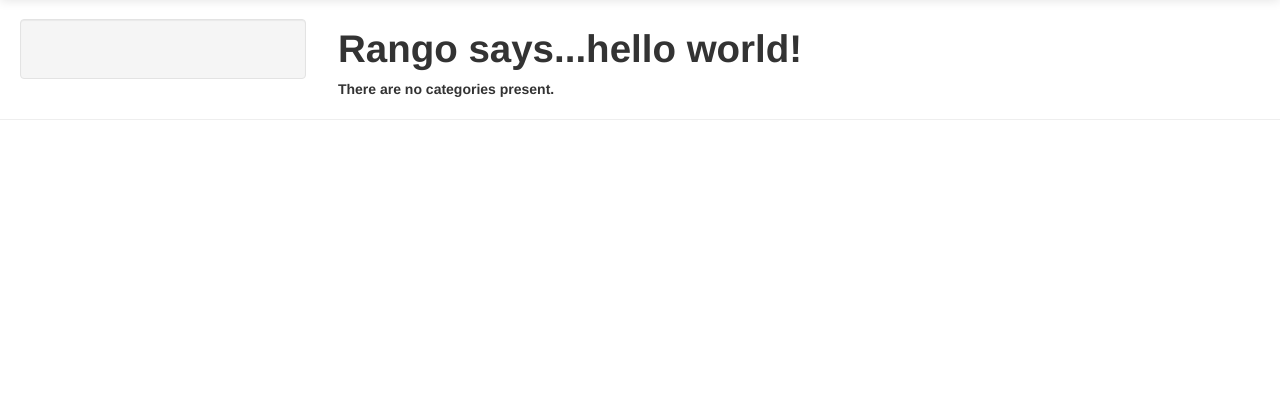
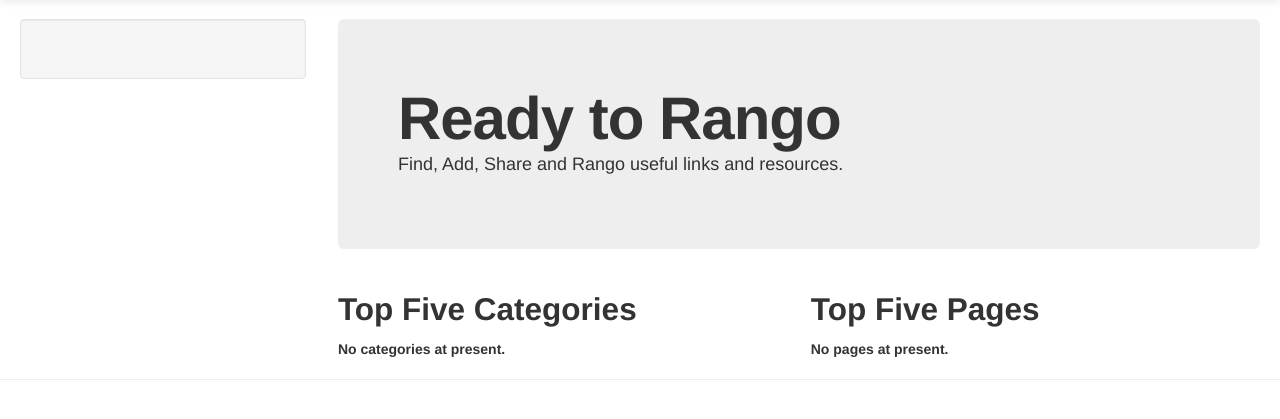
Before and after one commit to paulnicholsen27/tango_with_django, a Django app: page /rango/ in a window 1280 px wide. Shown: the part 41-460 px from the top of the page. Run offline with Django 3.2, Linux system fonts and the light colour scheme; data that the repository does not hold is empty.

Commit message:
up to 11.4

```diff
--- a/rango/forms.py
+++ b/rango/forms.py
@@ -3,7 +3,7 @@ from rango.models import Page, Category, UserProfile
 from django.contrib.auth.models import User
 
 class CategoryForm(forms.ModelForm):
-	name = forms.CharField(max_length=128, help_text="Please enter the category nmae.")
+	name = forms.CharField(max_length=128, help_text="Please enter the category name.")
 	views = forms.IntegerField(widget=forms.HiddenInput(), initial=0)
 	likes = forms.IntegerField(widget=forms.HiddenInput(), initial=0)
 
--- a/rango/templatetags/tags.py
+++ b/rango/templatetags/tags.py
@@ -5,4 +5,5 @@ register = template.Library()
 @register.filter
 @stringfilter
 def replacespaces(value):
+	print value.replace(' ', '_')
 	return value.replace(' ', '_')
--- a/templates/rango/about.html
+++ b/templates/rango/about.html
@@ -4,7 +4,8 @@
 
 
 	{% block body_block %}
+	<div class='hero-unit'>
 		<h1>Rango says...</h1>
 		<div>You have visited this site {{visits}} time{{visits|pluralize}}.</div>
+	</div>
 	{% endblock %}
-</html>
--- a/templates/rango/category.html
+++ b/templates/rango/category.html
@@ -3,6 +3,8 @@
 {% block title %}{{ category_name }}{% endblock %}
 
 {% block body_block %}
+    <div class='hero-unit'>
+
     <h1>{{ category_name }}</h1>
 
     {% if pages %}
@@ -18,5 +20,5 @@
     {% if user.is_authenticated %}
        <a href="/rango/category/{{category_name_url}}/add_page/">Add a Page</a>
     {% endif %}
-
+</div>
 {% endblock %}
--- a/templates/rango/index.html
+++ b/templates/rango/index.html
@@ -1,29 +1,41 @@
 {% extends 'rango/base.html' %}
+{% load tags %}
 
 {% block body_block %}
-{% load tags %}
-        {% if user.is_authenticated %}
-        <h1>Rango says...hello {{user.username}}!</h1>
-        {% else %}
-        <h1>Rango says...hello world!</h1>
-        {% endif %}
+<div class="hero-unit">
+    <h1>Ready to Rango</h1>
+    <p>Find, Add, Share and Rango useful links and resources.</p>
+</div>
+
+<div class="row-fluid">
+    <div class="span6">
+        <h2>Top Five Categories</h2>
         {% if categories %}
         <ul>
             {% for category in categories %}
-                <li><a href="/rango/category/{{category.url|replacespaces}}">{{category.name}}</a></li>
+            <li><a href="/rango/category/{{category.name|replacespaces}}">{{category.name}}</a></li>
             {% endfor %}
         </ul>
         {% else %}
-            <strong>There are no categories present.</strong>
+        <strong>No categories at present.</strong>
         {% endif %}
 
+    </div>
+    <!--/span-->
+    <div class="span6">
+        <h2>Top Five Pages</h2>
         {% if pages %}
         <ul>
             {% for page in pages %}
-        		<li>{{page.title}}</li>
+            <li><a href="{{ page.url}}">{{ page.title }}</a> - {{ page.category }} ({{ page.views }} view(s))</li>
             {% endfor %}
         </ul>
+        {% else %}
+        <strong>No pages at present.</strong>
         {% endif %}
 
-
+    </div>
+    <!--/span-->
+</div>
+<!--/row-->
 {% endblock %}
--- a/templates/rango/register.html
+++ b/templates/rango/register.html
@@ -1,4 +1,6 @@
 {% block body_block %}
+    <div class='hero-unit'>
+
         <h1>Register with Rango</h1>
 
         {% if registered %}
@@ -22,4 +24,5 @@
             <input type="submit" name="submit" value="Register" />
         </form>
         {% endif %}
+    </div>
 {% endblock %}
--- a/templates/rango/restricted.html
+++ b/templates/rango/restricted.html
@@ -1,7 +1,9 @@
 {% block body_block %}
+	<div class='hero-unit'>
+
 {% load tags %}
         <h1>You are logged in, {{user.username}}!</h1>
 
 
-
+</div>
 {% endblock %}
```
Also changed, not shown: templates/rango/add_category.html (+9 -7 lines), templates/rango/add_page.html (+6 -4 lines), templates/rango/login.html (+21 -15 lines). Lines whose indentation alone changed are shown as unchanged.
